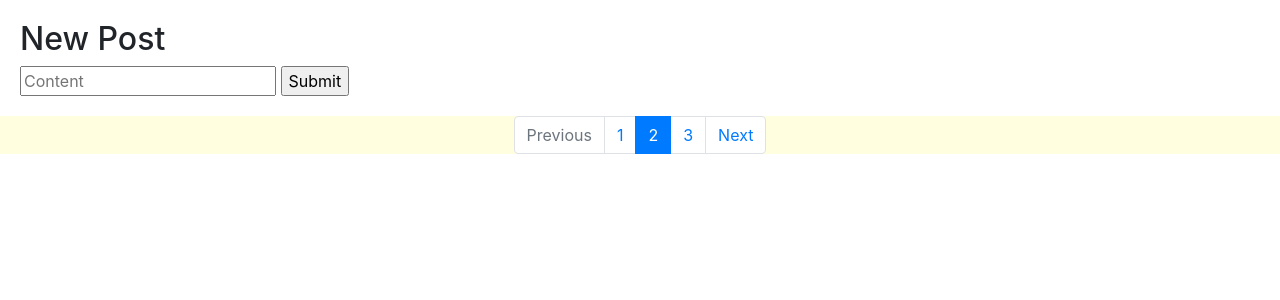
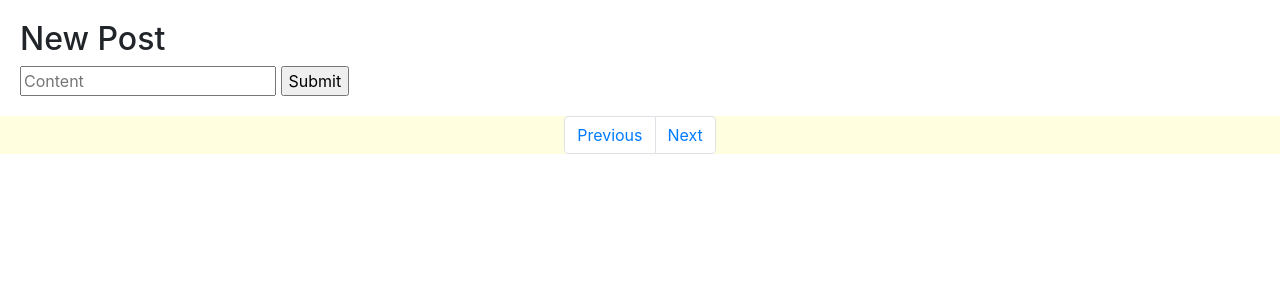
Before and after one commit to mikeblochlevermore/kudos, a Django app: page / in a window 1280 px wide. Shown: the part 111-411 px from the top of the page. Run offline with Django 3.2, Linux system fonts and the light colour scheme; data that the repository does not hold is empty; some libraries are stand-ins or nearby versions.

Commit message:
next and prev page buttons work

```diff
--- a/network/static/network/kudos.js
+++ b/network/static/network/kudos.js
@@ -161,3 +161,20 @@ function follow(username, followed) {
         method: 'PUT',
     })
 }
+
+function change_page(direction) {
+
+    // Get the current page from the URL (default is page = 1)
+    let current_page = parseInt(new URLSearchParams(window.location.search).get("page") || 1);
+
+    if (direction == 'next') {
+        page = current_page + 1
+        link = document.getElementById("next_page_link")
+    } else if (current_page > 1) {
+        page = current_page - 1
+        link = document.getElementById("prev_page_link")
+    }
+
+    // Updates the href to the selected link for the new page
+    link.setAttribute("href", `?page=${page}`)
+}
--- a/network/templates/network/layout.html
+++ b/network/templates/network/layout.html
@@ -53,21 +53,14 @@
         </main>
 
         <!-- Pagination -->
+
         <nav aria-label="...">
             <ul class="pagination justify-content-center">
-              <li class="page-item disabled">
-                <span class="page-link">Previous</span>
+              <li class="page-item">
+                <a class="page-link" href="?page=1" onclick="change_page('prev')" id="prev_page_link">Previous</a>
               </li>
-              <li class="page-item"><a class="page-link" href="?page=1">1</a></li>
-              <li class="page-item active"  href="?page=2" aria-current="page">
-                <span class="page-link">
-                  2
-                  <span class="sr-only">(current)</span>
-                </span>
-              </li>
-              <li class="page-item"><a class="page-link" href="?page=3">3</a></li>
               <li class="page-item">
-                <a class="page-link" href="#">Next</a>
+                <a class="page-link" href="?page=2" onclick="change_page('next')" id="next_page_link">Next</a>
               </li>
             </ul>
           </nav>
--- a/network/views.py
+++ b/network/views.py
@@ -156,7 +156,7 @@ def view_posts(request, filter, page):
                 return JsonResponse({"error": "Posts not found."}, status=404)
 
         # Paginator divides the posts to 10 per page
-        paginator = Paginator(posts, 3)
+        paginator = Paginator(posts, 1)
         data = paginator.get_page(page)
 
         # Returns posts data as defined above
```
